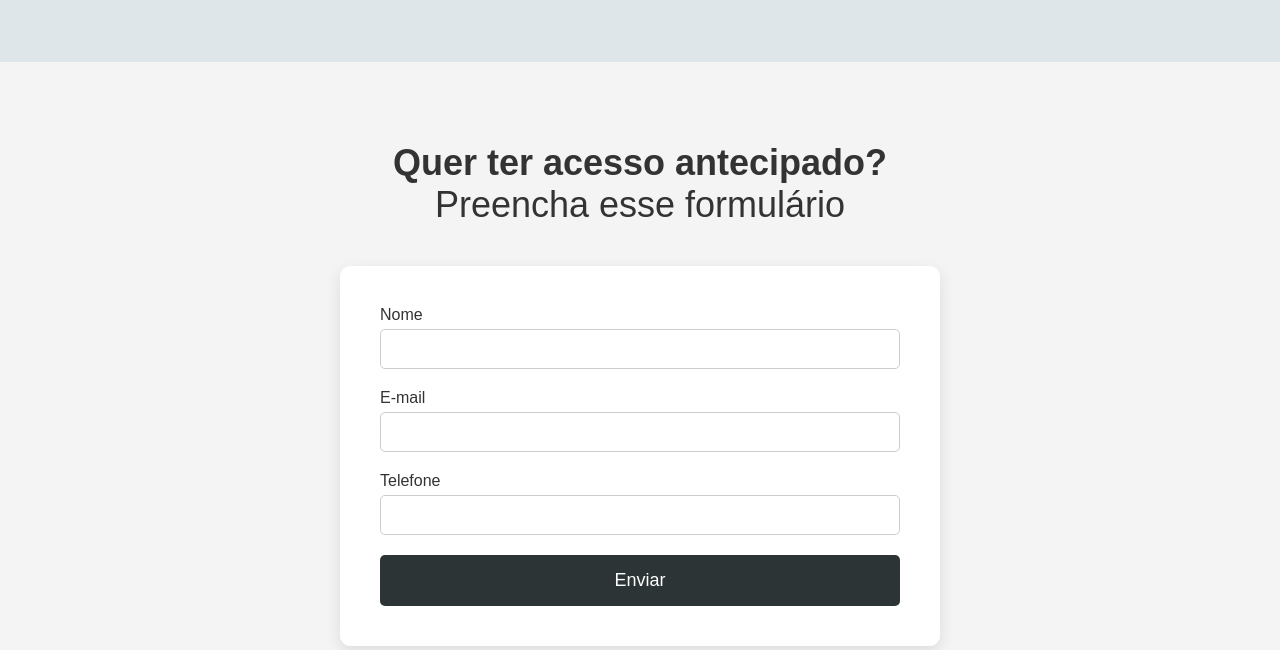
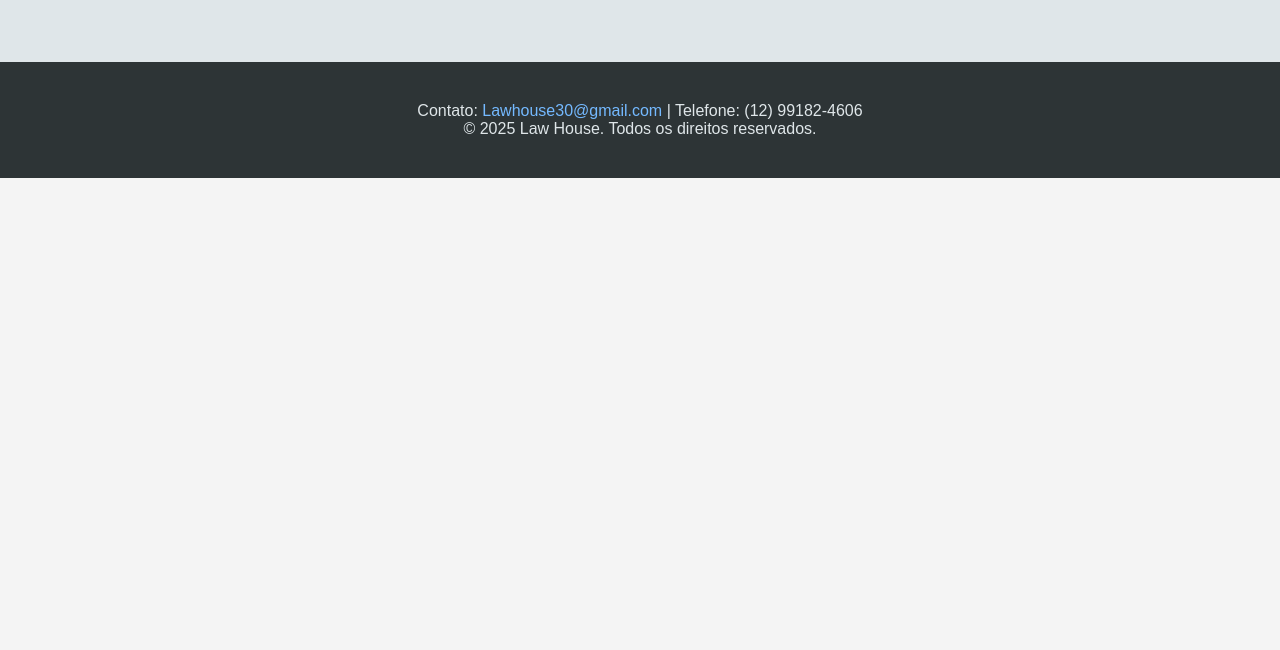
Before and after one commit to fernando-Silva-developer/landing-page, a plain HTML site: page index.html in a window 1280 px wide. Shown: the part 2150-2800 px from the top of the page. After the commit the page ends 2328 px from the top, so only its background shows below. Drawn offline with Linux system fonts and the light colour scheme.

Commit message:
Update index.html

```diff
--- a/index.html
+++ b/index.html
@@ -9,15 +9,7 @@
   <body>
     <!-- Navbar -->
     <nav class="navbar">
-      <div class="container">
-        <a href="#" class="logo">Law House</a>
-        <ul class="nav-links">
-          <li><a href="#home">Início</a></li>
-          <li><a href="#about">Sobre</a></li>
-          <li><a href="#video">Como Funciona</a></li>
-          <li><a href="#contact">Contato</a></li>
-        </ul>
-      </div>
+        <h2>Período de teste até dia 18/05</h2>
     </nav>
 
     <!-- Hero Section -->
@@ -69,31 +61,6 @@
           <!-- Substitua o src pelo link do vídeo que você escolher -->
           <iframe width="560" height="315" src="https://www.youtube.com/embed/Vn9x2eUyuE8?si=BcT2Jf7mU2nzrODr" title="YouTube video player" frameborder="0" allow="accelerometer; autoplay; clipboard-write; encrypted-media; gyroscope; picture-in-picture; web-share" referrerpolicy="strict-origin-when-cross-origin" allowfullscreen></iframe>
         </div>
-      </div>
-    </section>
-
-    <!-- Contact Form -->
-    <section id="contact" class="contact">
-      <div class="container">
-        <h2>
-          Quer ter acesso antecipado?
-          <p style="font-weight: 300">Preencha esse formulário</p>
-        </h2>
-        <form class="contact-form fade-in" id="contactForm">
-          <div class="form-group">
-            <label for="name">Nome</label>
-            <input type="text" id="name" name="name" required />
-          </div>
-          <div class="form-group">
-            <label for="email">E-mail</label>
-            <input type="email" id="email" name="email" required />
-          </div>
-          <div class="form-group">
-            <label for="phone">Telefone</label>
-            <input type="tel" id="phone" name="phone" required />
-          </div>
-          <button type="submit" class="submit-button">Enviar</button>
-        </form>
       </div>
     </section>
 
```
